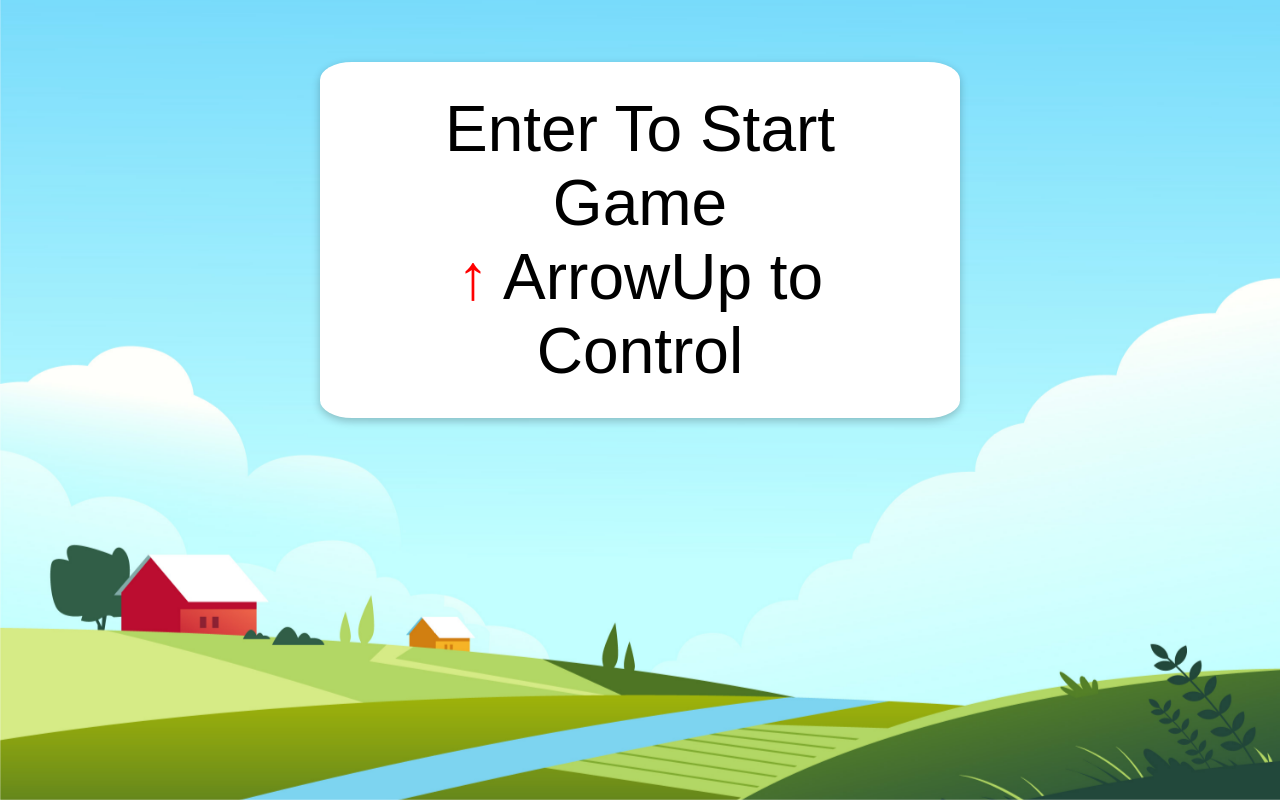
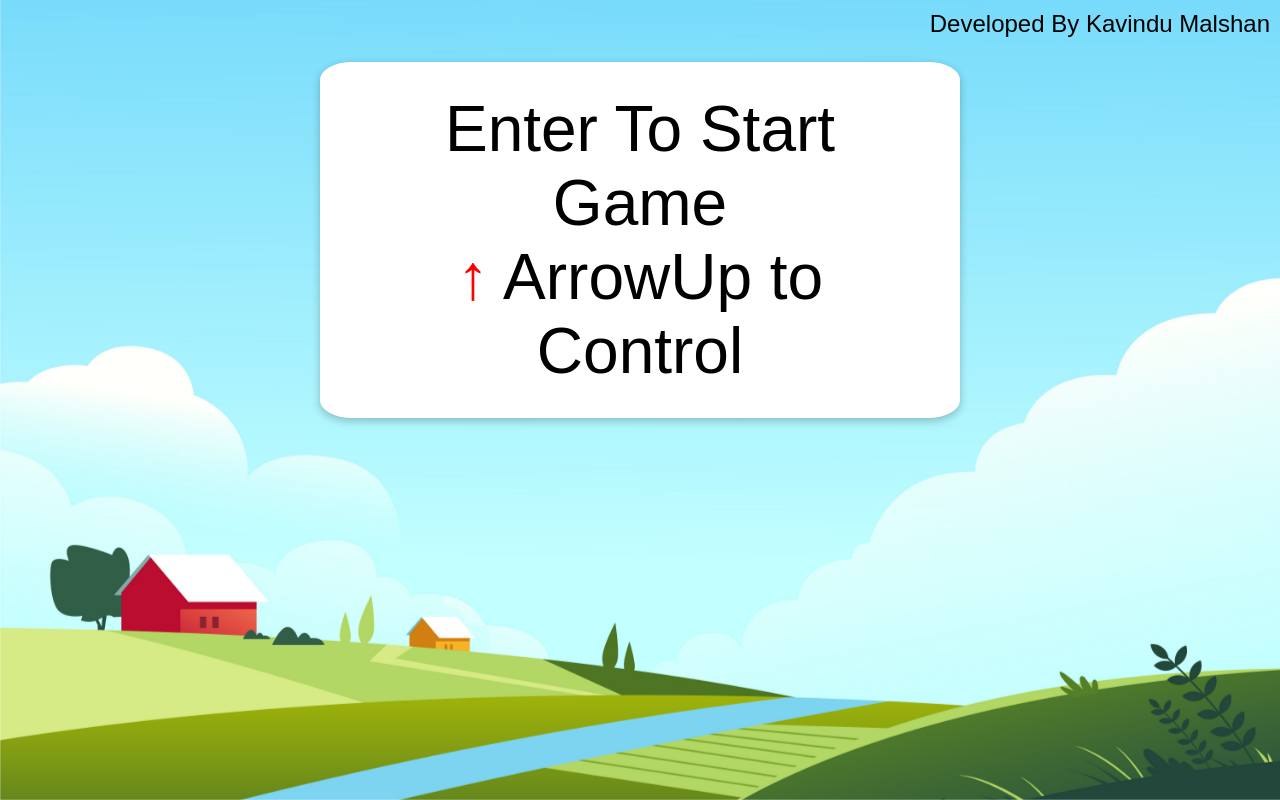
Before and after one commit to kavindumal/Flappy-Bird-Game, a plain HTML site: page index.html in a window 1280 px wide. Drawn offline with Linux system fonts and the light colour scheme.

Commit message:
design completed

```diff
--- a/index.html
+++ b/index.html
@@ -19,6 +19,7 @@
         <span class="score_title"></span>
         <span class="score_val"></span>
     </div>
+    <div class="developer-Name">Developed By Kavindu Malshan</div>
 </body>
 
 </html>
--- a/style.css
+++ b/style.css
@@ -27,7 +27,7 @@
 	left: 100vw;
 	height: 70vh;
 	width: 6vw;
-	background:radial-gradient(lightgreen 50%, green);
+	background:radial-gradient(rgb(160, 145, 228) 50%, rgb(11, 0, 165));
 	border: 5px solid black;
 }
 .message {
@@ -64,6 +64,20 @@
 	color: gold;
 	font-weight: bold;
 }
+
+.developer-Name {
+	position: fixed;
+	z-index: 10;
+	height: 10vh;
+	font-size: 3vh;
+	font-weight: 100;
+	color: rgb(0, 0, 0);
+	top: 0;
+	right: 0;
+	margin: 10px;
+	font-family: Arial, Helvetica, sans-serif;
+}
+
 @media only screen and (max-width: 1080px) {
     .message{
 		font-size: 50px;
@@ -71,6 +85,9 @@
 		white-space: nowrap;
 	}
 	.score{
+		font-size: 8vh;
+	}
+	.developer-Name {
 		font-size: 8vh;
 	}
 	.bird{
```
